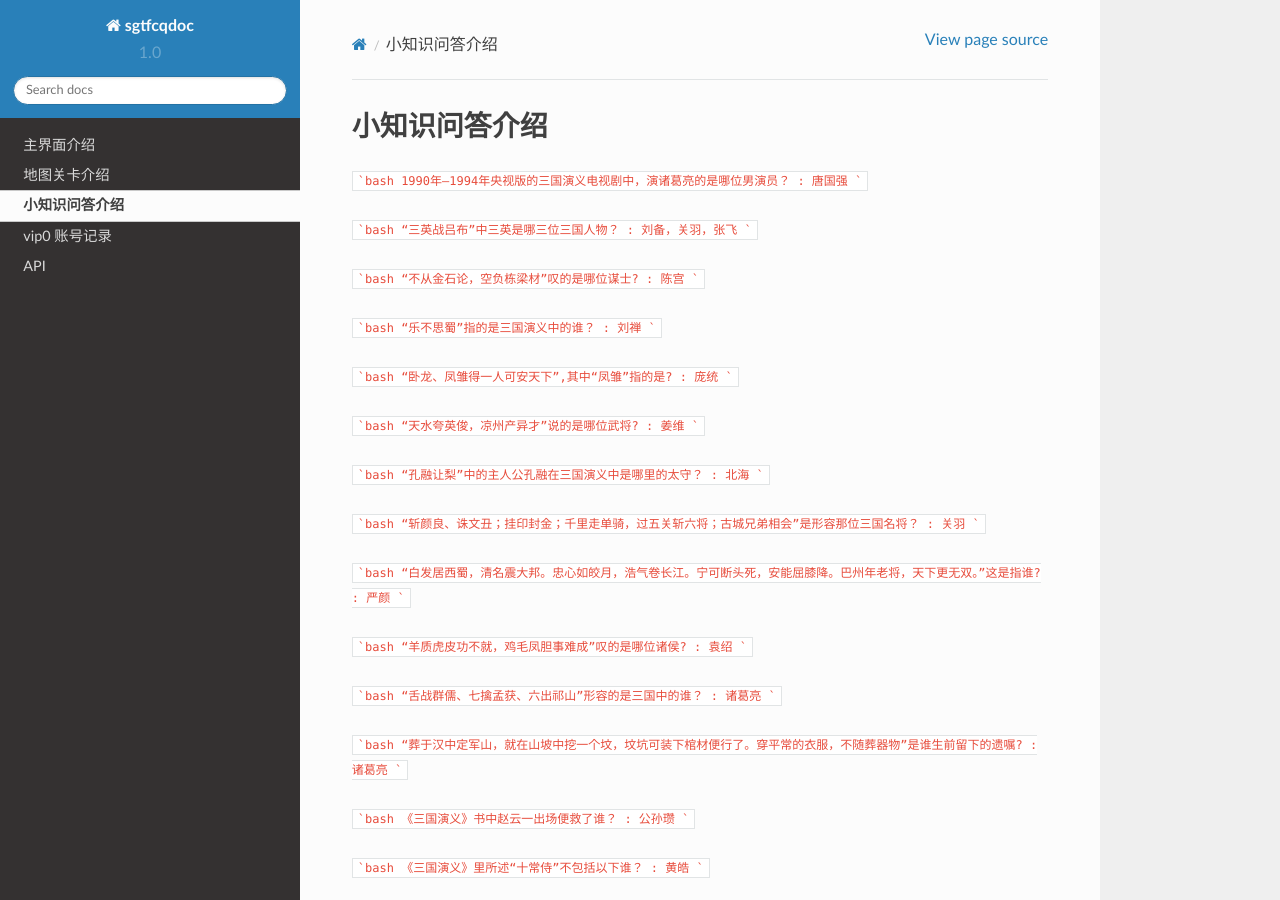
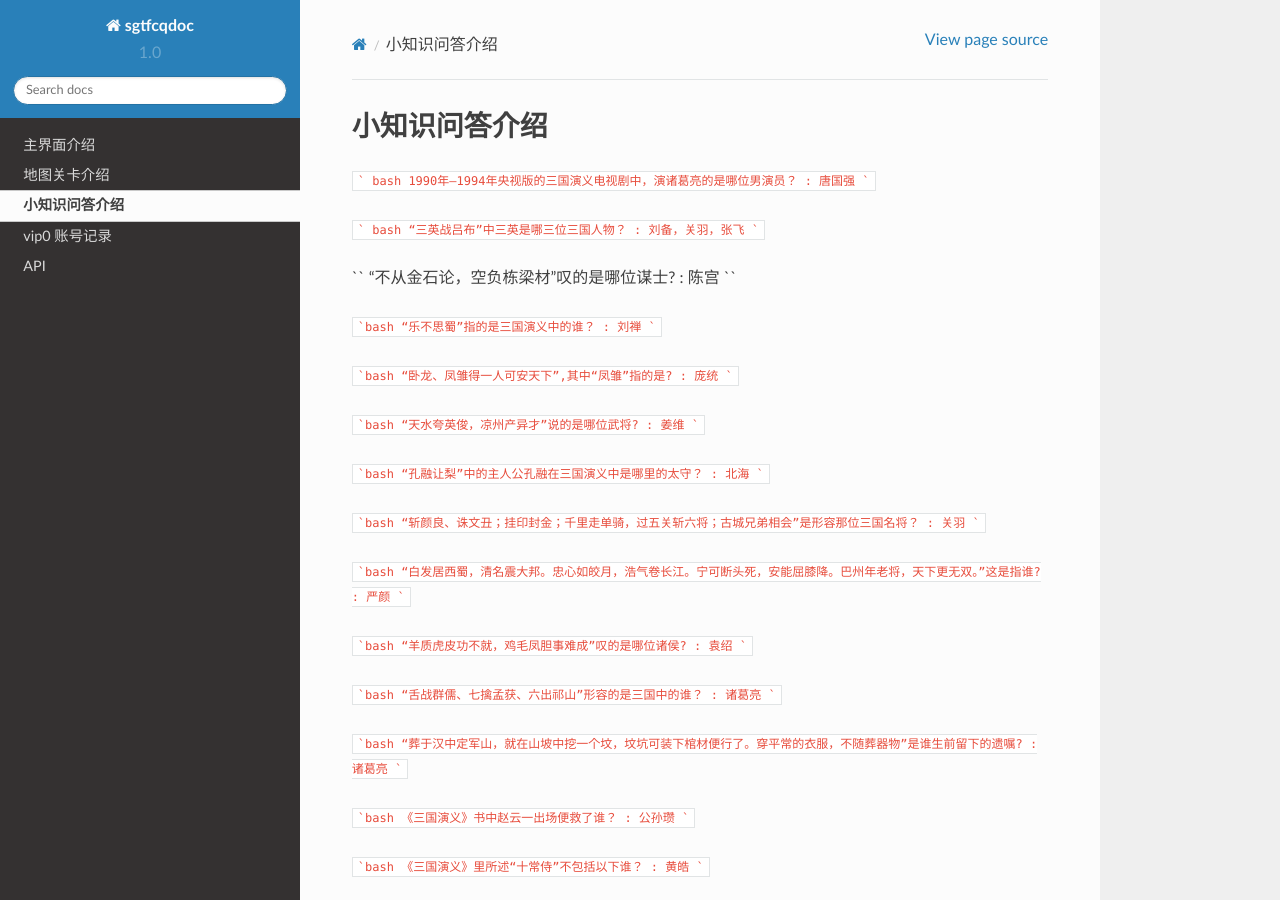
Before and after one commit to sgtfcq-enjoyer/sgtfcqgl, a Sphinx documentation site: the page built from docs/source/questions.rst, in a window 1280 px wide and 900 px high. Built offline with Sphinx 7.4.7 and the Read the Docs theme 2.0.0, drawn with Linux system fonts in a browser that asks for light colours.

Commit message:
Update questions.rst

````diff
--- a/docs/source/questions.rst
+++ b/docs/source/questions.rst
@@ -1,16 +1,16 @@
 小知识问答介绍
 ------------
-```bash
+``` bash
 1990年—1994年央视版的三国演义电视剧中，演诸葛亮的是哪位男演员？ : 唐国强
 ```
 
-```bash
+``` bash
 “三英战吕布”中三英是哪三位三国人物？ : 刘备，关羽，张飞
 ```
 
-```bash
+``
 “不从金石论，空负栋梁材”叹的是哪位谋士? : 陈宫
-```
+``
 
 ```bash
 “乐不思蜀”指的是三国演义中的谁？ : 刘禅
````
